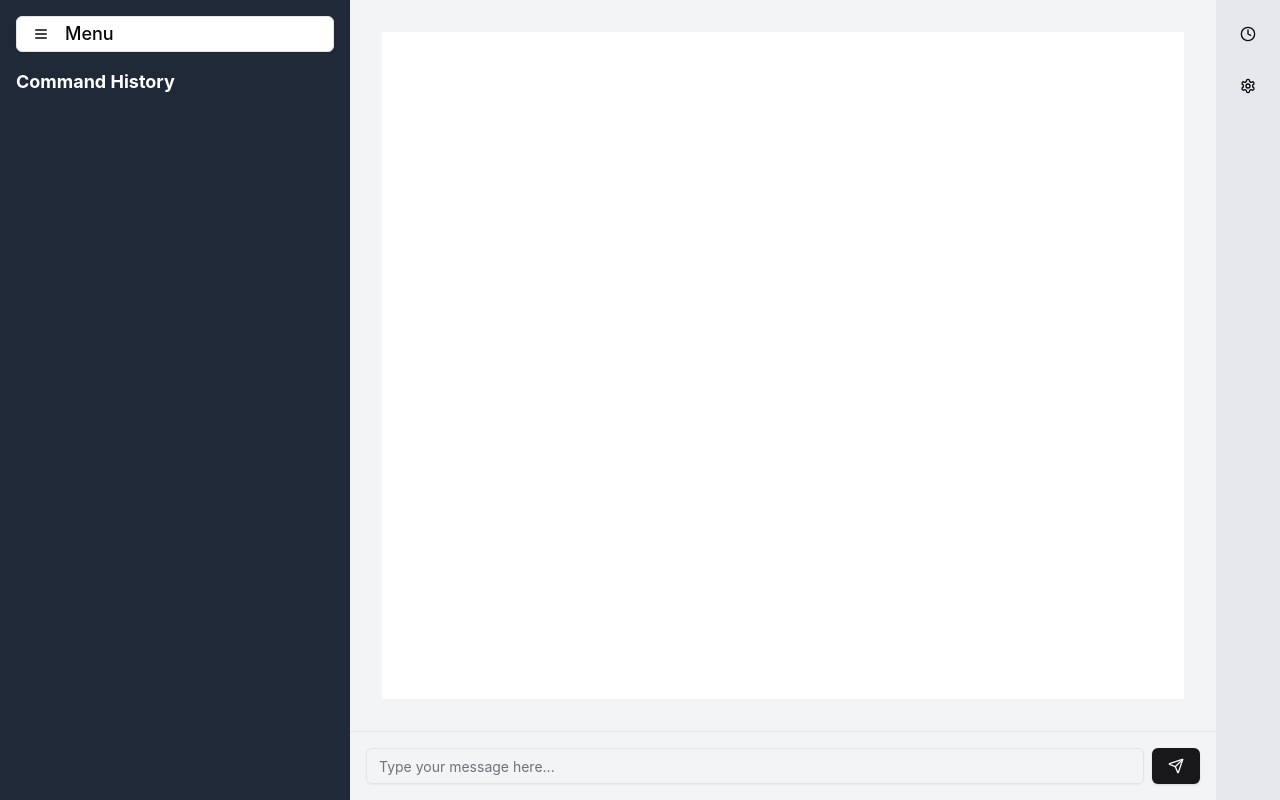
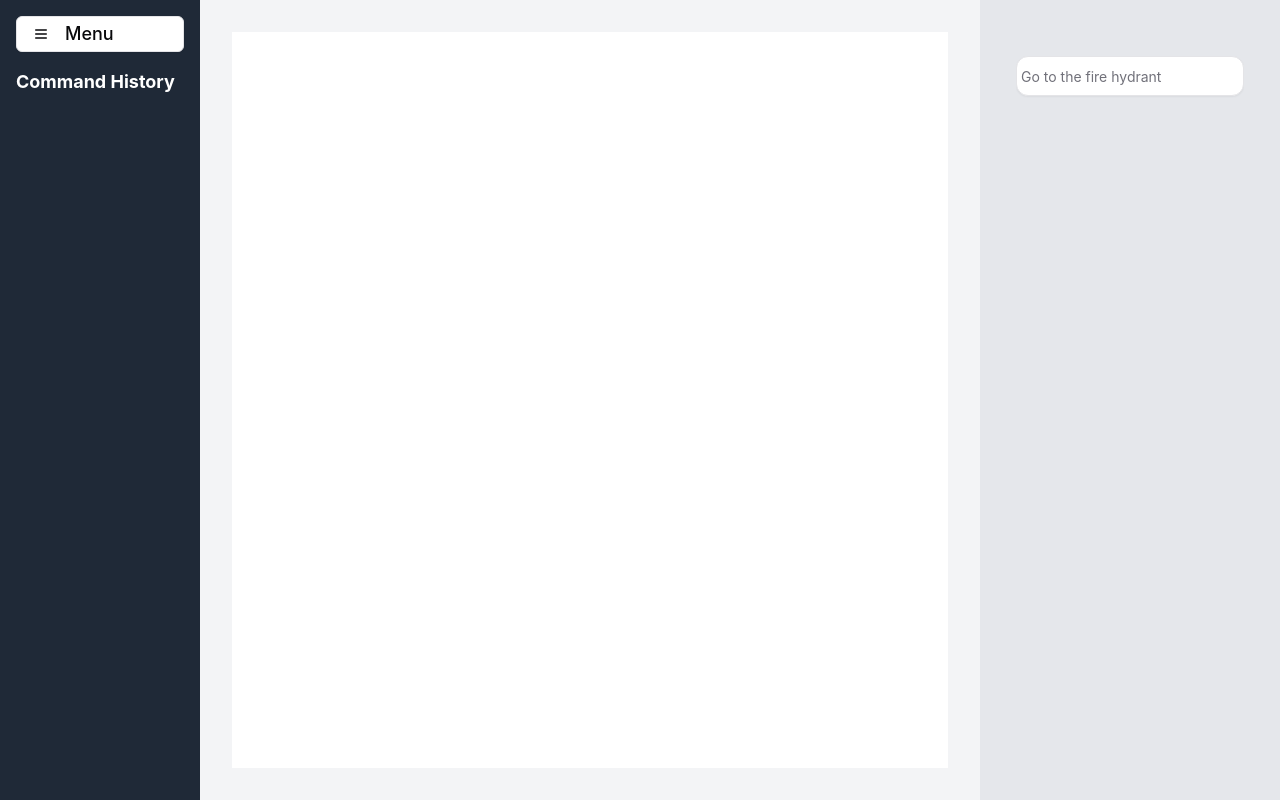
Before and after one commit to Majestic9169/bharat-forge-ui, a React (Vite) app: page / in a window 1280 px wide. Built offline with nearby package versions, Linux system fonts and the light colour scheme.

Commit message:
feat: add a basic chatbot frontend

```diff
--- a/package.json
+++ b/package.json
@@ -12,6 +12,7 @@
   "dependencies": {
     "@radix-ui/react-accordion": "^1.2.1",
     "@radix-ui/react-dropdown-menu": "^2.1.2",
+    "@radix-ui/react-scroll-area": "^1.2.1",
     "@radix-ui/react-slot": "^1.1.0",
     "class-variance-authority": "^0.7.1",
     "clsx": "^2.1.1",
--- a/src/App.tsx
+++ b/src/App.tsx
@@ -18,6 +18,7 @@ import {
 import { Menu, Send, Clock, Settings } from 'lucide-react'
 import { VNC_SERVER_URL_LIST } from './constants'
 import { Option, Task } from './types'
+import { Chatbox } from './components/Chatbox'
 
 export default function ChatInterface() {
   const [input, setInput] = useState('')
@@ -54,7 +55,7 @@ export default function ChatInterface() {
   return (
     <div className="flex h-screen bg-gray-100">
       {/* Right side - Dropdown menu + Task Panel*/}
-      <div className="w-[350px] bg-gray-800 p-4">
+      <div className="w-[200px] bg-gray-800 p-4">
         <DropdownMenu>
           <DropdownMenuTrigger asChild>
             <Button variant="outline" className="w-full justify-start">
@@ -121,7 +122,7 @@ export default function ChatInterface() {
             className="w-full h-full p-4"
           />
         </div>
-        <form onSubmit={handleSubmit} className="p-4 border-t">
+        {/*}<form onSubmit={handleSubmit} className="p-4 border-t">
           <div className="flex">
             <Input
               type="text"
@@ -134,17 +135,12 @@ export default function ChatInterface() {
               <Send className="h-4 w-4" />
             </Button>
           </div>
-        </form>
+        </form>*/}
       </div>
 
       {/* Left side - History and Options buttons */}
-      <div className="w-16 bg-gray-200 p-4 flex flex-col items-center">
-        <Button variant="ghost" className="mb-4">
-          <Clock className="h-6 w-6" />
-        </Button>
-        <Button variant="ghost">
-          <Settings className="h-6 w-6" />
-        </Button>
+      <div className="w-[300px] bg-gray-200 p-4 flex flex-col items-center">
+        <Chatbox />
       </div>
     </div>
   )
--- /dev/null
+++ b/src/components/Chatbox.tsx
@@ -0,0 +1,115 @@
+import { useEffect, useRef, useState } from "react";
+import { ScrollArea } from "./ui/scroll-area";
+import { Input } from "@/components/ui/input";
+import { ChatState } from "@/types";
+import { cn } from "@/lib/utils"
+
+export const Chatbox = () => {
+  const [inputText, setInputText] = useState("");
+  const [chat, setChat] = useState<ChatState>({
+    chats: []
+  });
+
+  // Reference for auto-scrolling
+  const chatContainerRef = useRef<HTMLDivElement>(null);
+
+  // Scroll to bottom when chats update
+  useEffect(() => {
+    if (chatContainerRef.current) {
+      chatContainerRef.current.scrollTop = chatContainerRef.current.scrollHeight;
+    }
+  }, [chat]);
+
+  const handleInputSubmit = async (e: React.KeyboardEvent<HTMLInputElement>) => {
+    if (e.key === "Enter" && inputText.trim()) {
+      // Add user message to chat
+      setChat((prevState) => ({
+        chats: [
+          ...prevState.chats,
+          {
+            id: (chat.chats.length + 1).toString(),
+            from: "User",
+            message: inputText,
+            time: new Date().toLocaleString(),
+          }
+        ]
+      })
+      )
+
+      const userInput = inputText; // Preserve input before clearing
+      setInputText("");
+
+      // try {
+      //   const response = await fetch(
+      //     `http://localhost:8000/genAIchat/?input_text=${encodeURIComponent(
+      //       userInput
+      //     )}`
+      //   );
+      //   const data = await response.json();
+      //
+      //   // Add bot response to chat
+      //   dispatch(
+      //     addMessage({
+      //       id: (chats.length + 2).toString(),
+      //       from: "Bot",
+      //       message: data.result,
+      //       time: new Date().toLocaleString(),
+      //     })
+      //   );
+      // } catch (error) {
+      //   console.error("Error fetching bot response:", error);
+      // }
+    }
+  };
+
+
+
+
+
+  return (
+    <ScrollArea className="h-full p-3 ">
+      <div
+        // ref={chatContainerRef}
+        className="flex flex-col overflow-y-auto"
+        style={{ maxHeight: "75vh" }}
+      >
+        <div className="flex mt-4 ">
+          <div className="w-full flex flex-col justify-around gap-4 ">
+            <div className="flex-col w-[100%] flex gap-2">
+              {chat.chats.map((chatmsg) => (
+                <div className="chatMessage" key={chatmsg.id}>
+                  <div
+                    style={{ maxWidth: "75%" }}
+                    className={cn(
+                      "py-4",
+                      "px-3",
+                      "rounded-xl",
+                      "inline-block",
+                      "w-max-[75%]",
+                      "bg-white",
+                      chatmsg.from === "Bot" ? "float-left" : "float-right",
+                      chatmsg.from === "Bot" ? "" : "bg-red-400 text-white"
+                    )}
+                  >
+                    {chatmsg.message}
+                  </div>
+                </div>
+              ))}
+            </div>
+          </div>
+        </div>
+      </div>
+      <div className="flex-col w-full flex gap-2">
+        <div className="w-full">
+          <Input
+            className="mt-3 w-full mx-0 rounded-xl bg-white text-xl pl-1 pr-1 pt-2 pb-2 h-10"
+            placeholder="Go to the fire hydrant"
+            value={inputText}
+            onChange={(e) => setInputText(e.target.value)}
+            onKeyDown={handleInputSubmit}
+          />
+        </div>
+      </div>
+    </ScrollArea>
+  )
+}
--- /dev/null
+++ b/src/components/ui/scroll-area.tsx
@@ -0,0 +1,46 @@
+import * as React from "react"
+import * as ScrollAreaPrimitive from "@radix-ui/react-scroll-area"
+
+import { cn } from "@/lib/utils"
+
+const ScrollArea = React.forwardRef<
+  React.ElementRef<typeof ScrollAreaPrimitive.Root>,
+  React.ComponentPropsWithoutRef<typeof ScrollAreaPrimitive.Root>
+>(({ className, children, ...props }, ref) => (
+  <ScrollAreaPrimitive.Root
+    ref={ref}
+    className={cn("relative overflow-hidden", className)}
+    {...props}
+  >
+    <ScrollAreaPrimitive.Viewport className="h-full w-full rounded-[inherit]">
+      {children}
+    </ScrollAreaPrimitive.Viewport>
+    <ScrollBar />
+    <ScrollAreaPrimitive.Corner />
+  </ScrollAreaPrimitive.Root>
+))
+ScrollArea.displayName = ScrollAreaPrimitive.Root.displayName
+
+const ScrollBar = React.forwardRef<
+  React.ElementRef<typeof ScrollAreaPrimitive.ScrollAreaScrollbar>,
+  React.ComponentPropsWithoutRef<typeof ScrollAreaPrimitive.ScrollAreaScrollbar>
+>(({ className, orientation = "vertical", ...props }, ref) => (
+  <ScrollAreaPrimitive.ScrollAreaScrollbar
+    ref={ref}
+    orientation={orientation}
+    className={cn(
+      "flex touch-none select-none transition-colors",
+      orientation === "vertical" &&
+        "h-full w-2.5 border-l border-l-transparent p-[1px]",
+      orientation === "horizontal" &&
+        "h-2.5 flex-col border-t border-t-transparent p-[1px]",
+      className
+    )}
+    {...props}
+  >
+    <ScrollAreaPrimitive.ScrollAreaThumb className="relative flex-1 rounded-full bg-border" />
+  </ScrollAreaPrimitive.ScrollAreaScrollbar>
+))
+ScrollBar.displayName = ScrollAreaPrimitive.ScrollAreaScrollbar.displayName
+
+export { ScrollArea, ScrollBar }
--- a/src/types.ts
+++ b/src/types.ts
@@ -9,3 +9,25 @@ export interface Option {
   status: string;
   url: string;
 }
+
+export interface ChatMessage {
+  id: string;
+  from: "Bot" | "User";
+  message: string;
+  time: string;
+}
+
+export interface ChatState {
+  chats: ChatMessage[];
+}
+
+export const initialChatState: ChatState = {
+  chats: [
+    {
+      id: "1",
+      from: "Bot",
+      message: "Hello! How can I assist you?",
+      time: new Date().toLocaleString(),
+    },
+  ],
+};
```
Also changed, not shown: 2 other files (tests, documents, lock files or other folders).
